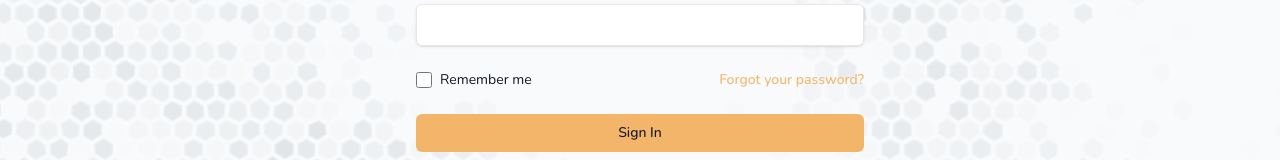
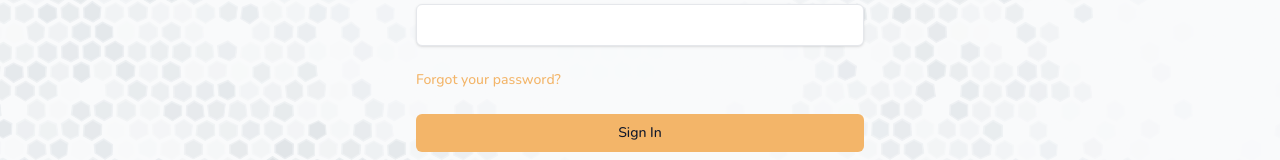
Before and after one commit to timothywashburn/clubhive, a React (Vite) app in the folder client/: page /signin in a window 1280 px wide. Shown: the part 335-495 px from the top of the page. Built offline with nearby package versions, Linux system fonts and the light colour scheme; no server answers.

Commit message:
removed remember-me

```diff
--- a/client/src/pages/SignIn.tsx
+++ b/client/src/pages/SignIn.tsx
@@ -88,18 +88,6 @@ export function SignIn() {
                         </div>
 
                         <div className="flex items-center justify-between">
-                            <div className="flex items-center">
-                                <input
-                                    id="remember-me"
-                                    name="remember-me"
-                                    type="checkbox"
-                                    className="h-4 w-4 text-primary focus:ring-primary border-outline-variant rounded"
-                                />
-                                <label htmlFor="remember-me" className="ml-2 block text-sm text-on-surface">
-                                    Remember me
-                                </label>
-                            </div>
-
                             <div className="text-sm">
                                 <a href="#" className="font-medium text-primary hover:text-primary/90">
                                     Forgot your password?
```
